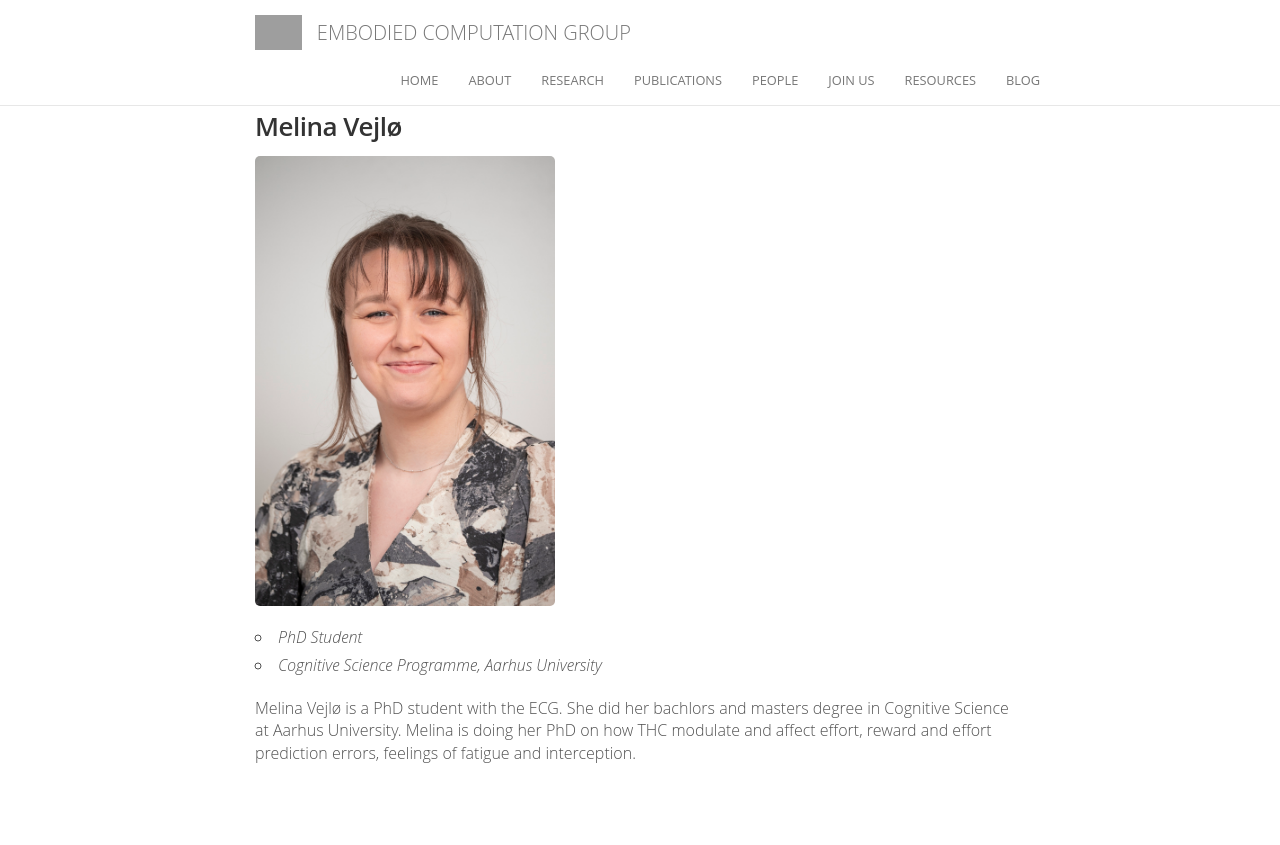
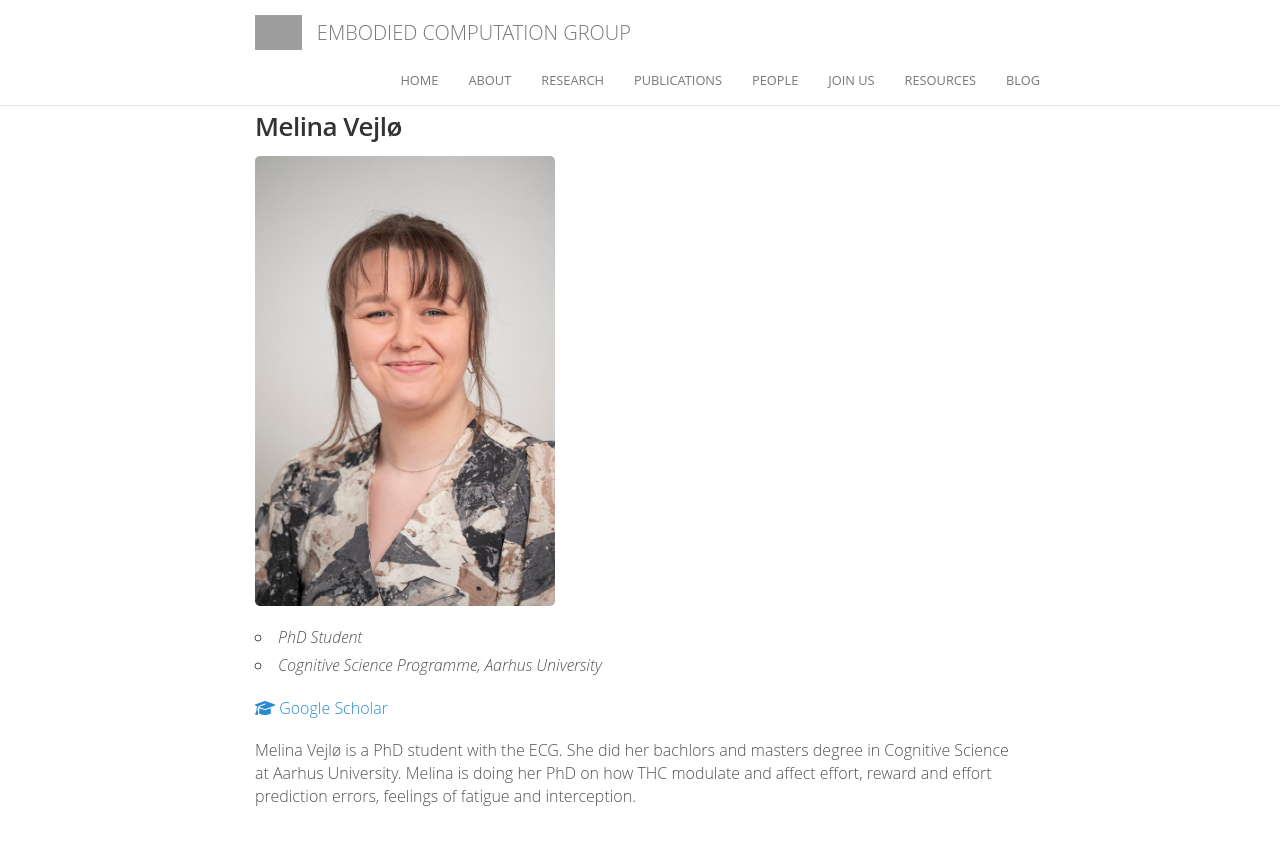
Before and after one commit to embodied-computation-group/embodied-computation-group.github.io, a Jekyll site: the page built from _people/melina_vejlo.md, in a window 1280 px wide. Shown: the top 845 px of the page. Built offline with Jekyll 4.4.1, drawn with Linux system fonts in a browser that asks for light colours; comment, search, counter and statistics services are not loaded; grey boxes are pictures that could not be loaded.

Commit message:
Add Google Scholar link to Melina Vejlø profile

```diff
--- a/_people/melina_vejlo.md
+++ b/_people/melina_vejlo.md
@@ -10,4 +10,6 @@
 - _PhD Student_<br>
 - _Cognitive Science Programme, Aarhus University_<br>
 
+<a href="https://scholar.google.com/citations?user=dgrxYf4AAAAJ&hl=en&oi=ao"><i class="fas fa-graduation-cap"></i> Google Scholar</a>
+
 Melina Vejlø is a PhD student with the ECG. She did her bachlors and masters degree in Cognitive Science at Aarhus University. Melina is doing her PhD on how THC modulate and affect effort, reward and effort prediction errors, feelings of fatigue and interception.
```
